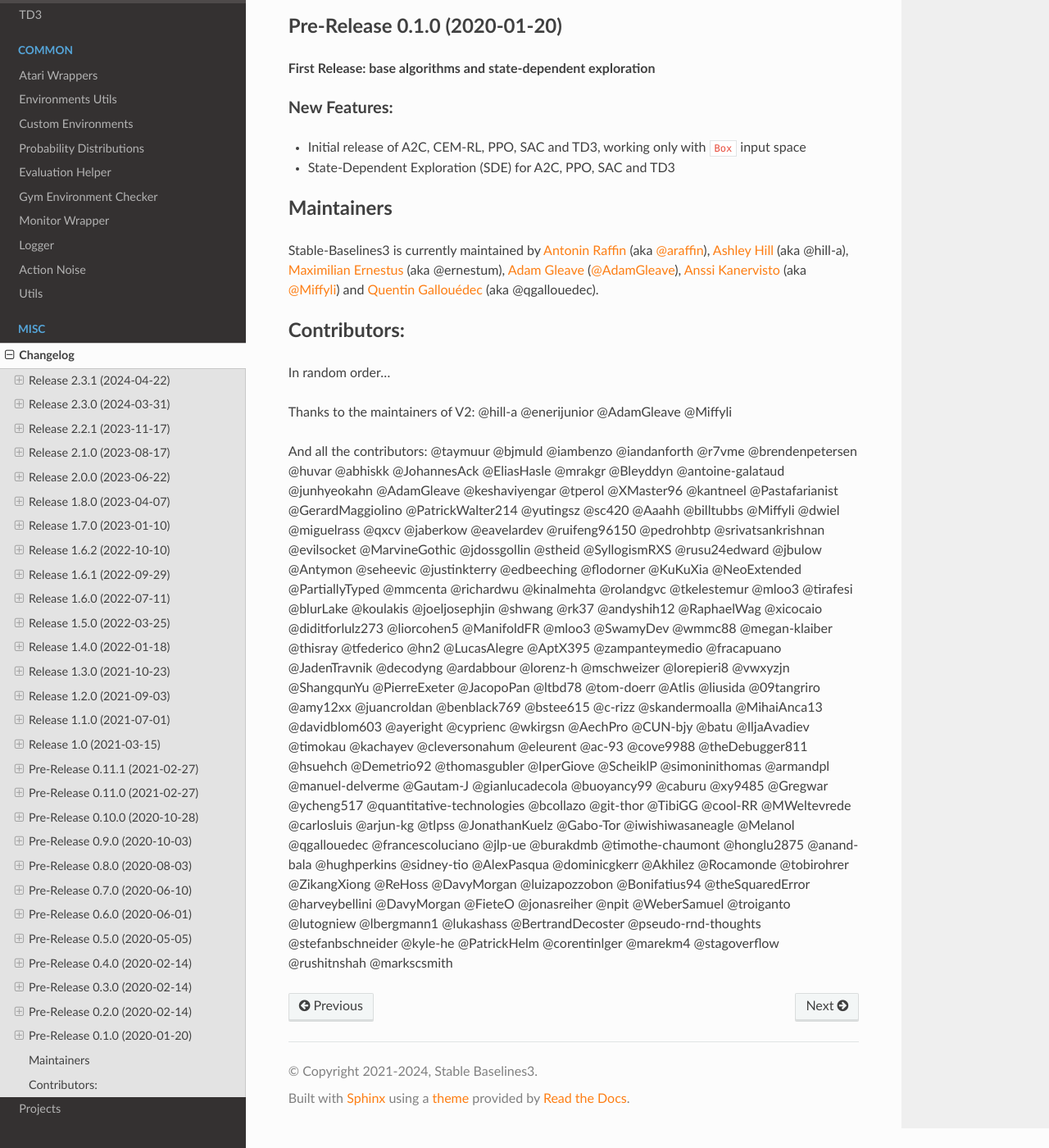
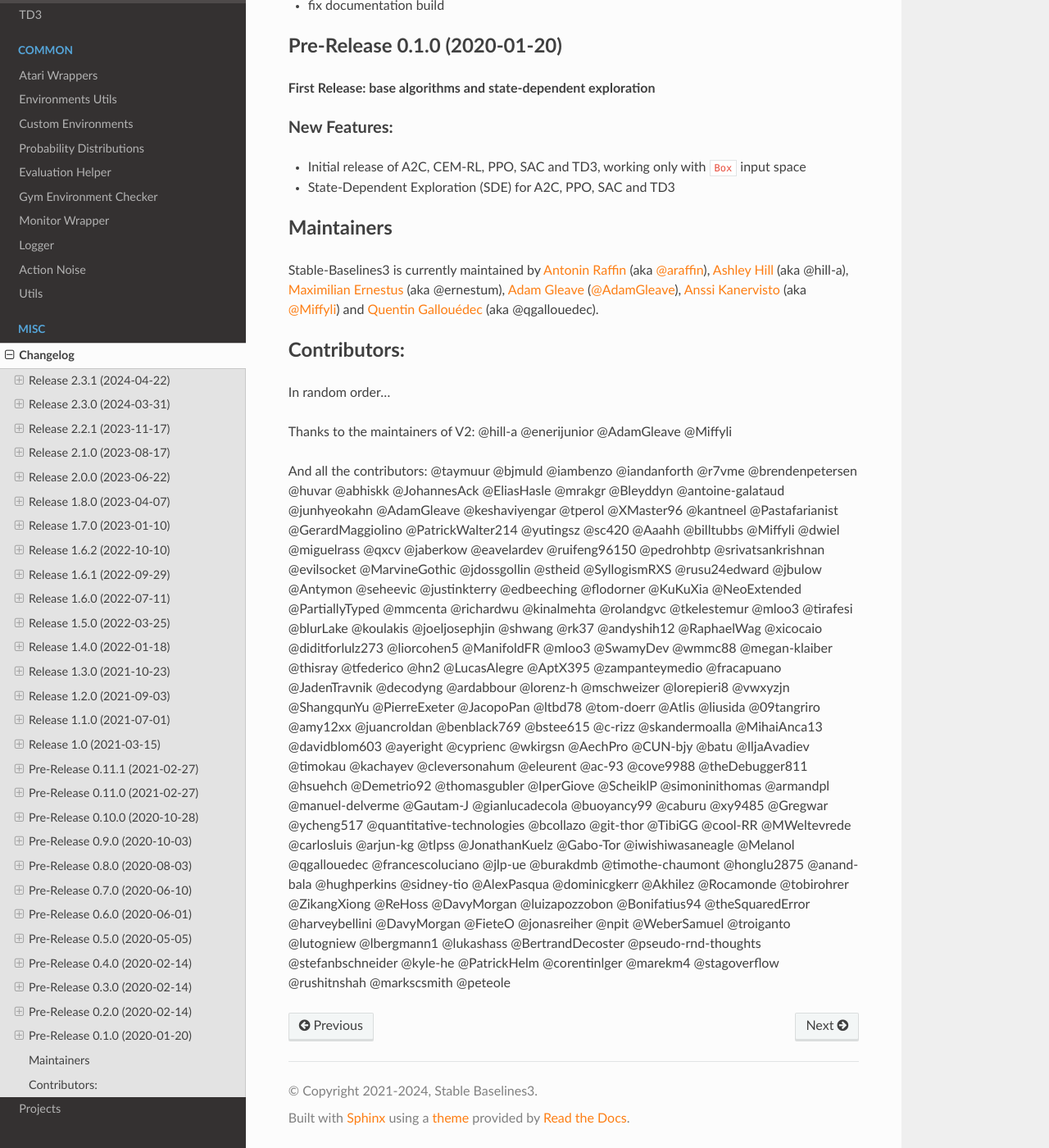
Before and after one commit to DLR-RM/stable-baselines3, a Sphinx documentation site: the page built from docs/misc/changelog.rst, in a window 1280 px wide and 1400 px high, scrolled down 38382 px. Shown: the whole window at 82% size. Built offline with Sphinx 7.4.7 and the Read the Docs theme 2.0.0, drawn with Linux system fonts in a browser that asks for light colours; pages that are not in the unit, such as notebooks, are missing from menus; some of the changed text lies outside the part shown.

Commit message:
Update changelog.rst

```diff
--- a/docs/misc/changelog.rst
+++ b/docs/misc/changelog.rst
@@ -8,6 +8,7 @@
 
 Bug Fixes:
 ^^^^^^^^^^
+- Fix memory leak when loading learner from storage (@peteole)
 - Cast return value of learning rate schedule to float, to avoid issue when loading model because of ``weights_only=True`` (@markscsmith)
 
 Documentation:
@@ -1606,4 +1607,4 @@
 @anand-bala @hughperkins @sidney-tio @AlexPasqua @dominicgkerr @Akhilez @Rocamonde @tobirohrer @ZikangXiong @ReHoss
 @DavyMorgan @luizapozzobon @Bonifatius94 @theSquaredError @harveybellini @DavyMorgan @FieteO @jonasreiher @npit @WeberSamuel @troiganto
 @lutogniew @lbergmann1 @lukashass @BertrandDecoster @pseudo-rnd-thoughts @stefanbschneider @kyle-he @PatrickHelm @corentinlger
-@marekm4 @stagoverflow @rushitnshah @markscsmith
+@marekm4 @stagoverflow @rushitnshah @markscsmith @peteole
```
